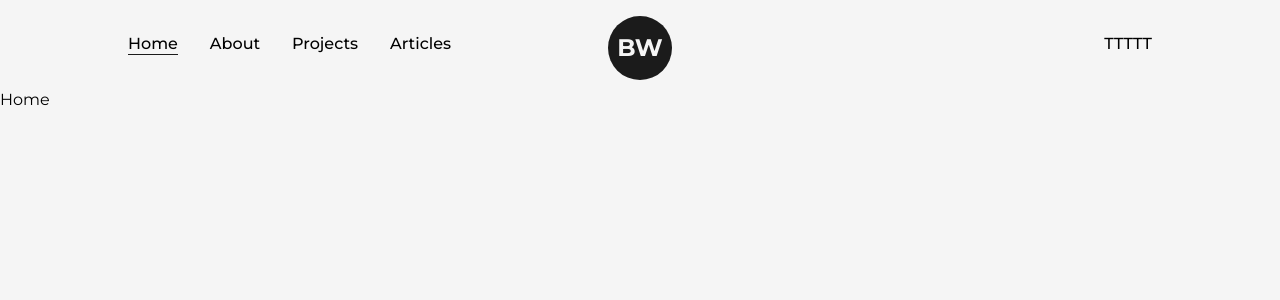
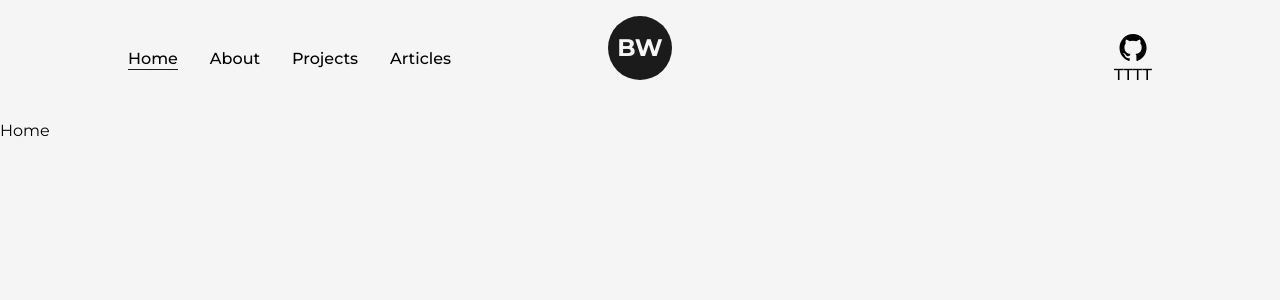
Before and after one commit to codebucks27/Next.js-Developer-Portfolio-Starter-Code, a Next.js app: page / in a window 1280 px wide. Shown: the top 300 px of the page. Built offline with nearby package versions, Linux system fonts and the light colour scheme.

Commit message:
Adding Github icon to Navbar

```diff
--- a/src/components/Icons.js
+++ b/src/components/Icons.js
@@ -0,0 +1,17 @@
+const GithubIcon = ({ className, ...rest }) => (
+  <svg
+    xmlns="http://www.w3.org/2000/svg"
+    width="1.23em"
+    height="1em"
+    viewBox="0 0 512 512"
+    className={`w-full h-auto ${className}`}
+    {...rest}
+  >
+    <path fill="rgba(255, 255, 255, 0)" d="M0 0h512v512H0z" />
+    <path
+      fill="currentColor"
+      d="M256 32C132.3 32 32 134.9 32 261.7c0 101.5 64.2 187.5 153.2 217.9a17.56 17.56 0 0 0 3.8.4c8.3 0 11.5-6.1 11.5-11.4 0-5.5-.2-19.9-.3-39.1a102.4 102.4 0 0 1-22.6 2.7c-43.1 0-52.9-33.5-52.9-33.5-10.2-26.5-24.9-33.6-24.9-33.6-19.5-13.7-.1-14.1 1.4-14.1h.1c22.5 2 34.3 23.8 34.3 23.8 11.2 19.6 26.2 25.1 39.6 25.1a63 63 0 0 0 25.6-6c2-14.8 7.8-24.9 14.2-30.7-49.7-5.8-102-25.5-102-113.5 0-25.1 8.7-45.6 23-61.6-2.3-5.8-10-29.2 2.2-60.8a18.64 18.64 0 0 1 5-.5c8.1 0 26.4 3.1 56.6 24.1a208.21 208.21 0 0 1 112.2 0c30.2-21 48.5-24.1 56.6-24.1a18.64 18.64 0 0 1 5 .5c12.2 31.6 4.5 55 2.2 60.8 14.3 16.1 23 36.6 23 61.6 0 88.2-52.4 107.6-102.3 113.3 8 7.1 15.2 21.1 15.2 42.5 0 30.7-.3 55.5-.3 63 0 5.4 3.1 11.5 11.4 11.5a19.35 19.35 0 0 0 4-.4C415.9 449.2 480 363.1 480 261.7 480 134.9 379.7 32 256 32Z"
+    />
+  </svg>
+);
+export default GithubIcon;
--- a/src/components/NavBar.js
+++ b/src/components/NavBar.js
@@ -2,6 +2,7 @@
 import Link from "next/link";
 import Logo from "./Logo";
 import { useRouter } from "next/router";
+import GithubIcon from "./Icons";
 
 const CustomLink = ({ href, title, className = "" }) => {
   const router = useRouter();
@@ -31,7 +32,7 @@
       </nav>
       <nav>
         <Link href="/" target={"_blank"}>
-          T
+          <GithubIcon />
         </Link>
         <Link href="/" target={"_blank"}>
           T
```
